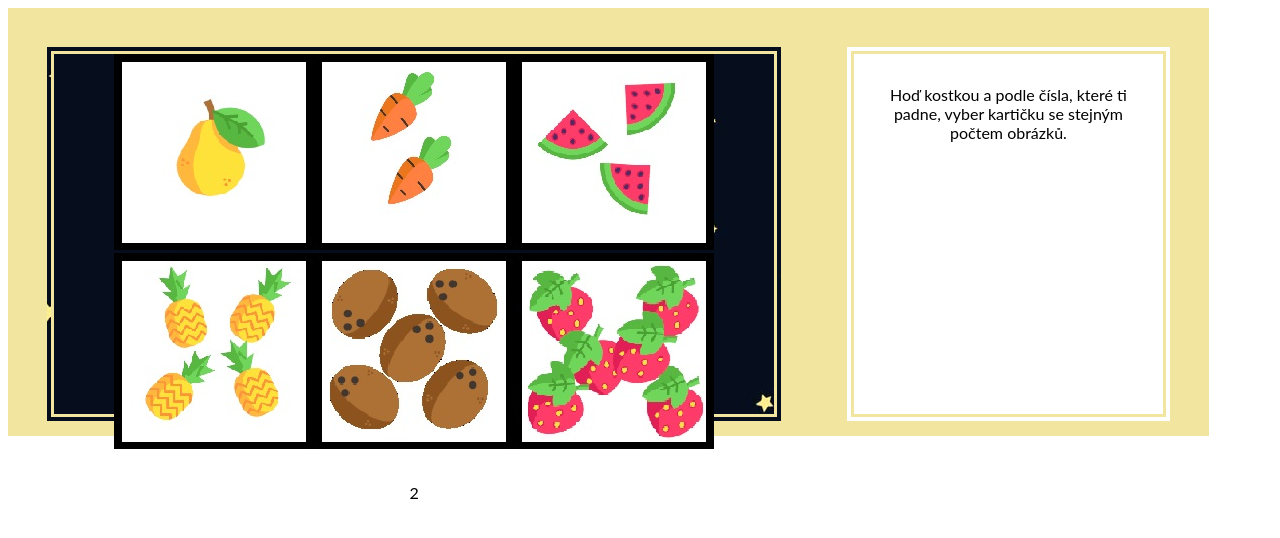
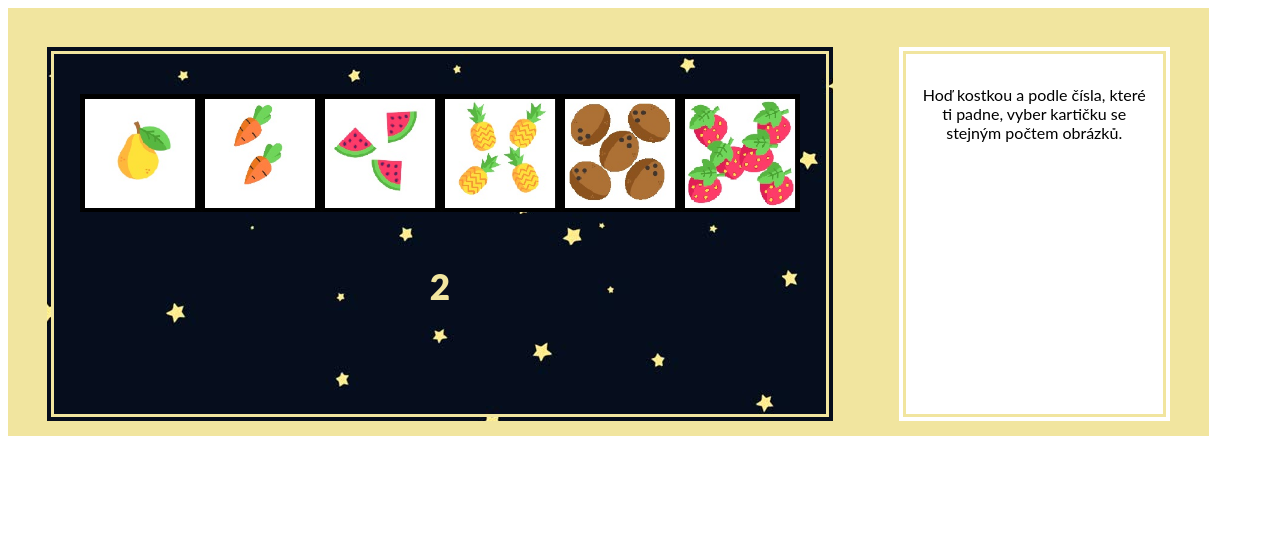
Before and after one commit to DorkaG/bludiste, a Vue app: page /kostka in a window 1280 px wide. Shown: the top 538 px of the page. Built offline with nearby package versions, Linux system fonts and the light colour scheme; what vue-js-modal would draw is missing.

Commit message:
naformatovaná kostka

```diff
--- a/src/App.vue
+++ b/src/App.vue
@@ -52,7 +52,7 @@
 
 p{
     padding: 15px;
-
+    color: black;
 
 }
 
--- a/src/components/Kostka.vue
+++ b/src/components/Kostka.vue
@@ -13,7 +13,7 @@
                         v-on:click="vyhodnot(index)"
                         >
 
-    <p>{{hod}}</p>
+    <p class="cislo">{{hod}}</p>
       </div>
       <div class="pokyny">
           <p>Hoď kostkou a podle čísla, které ti padne, vyber kartičku se stejným počtem obrázků.</p>
@@ -81,7 +81,19 @@ export default {
 }
 </script>
 
-<style>
+<style scope>
+
+.ovoce{
+    width: 120px;
+    padding-top: 40px;
+}
+
+.cislo{
+    font-size: 35px;
+    font-weight: 900;
+    color: rgb(241, 229, 159);
 
 
+}
+
 </style>
--- a/src/components/Zavod.vue
+++ b/src/components/Zavod.vue
@@ -120,7 +120,14 @@ export default {
     height: 50%;
 }
 
-
+.hra {
+    background-image: url("./../../src/assets/images/pozadi3.jpg");
+    margin: 3% 2% 1% 3%;
+    width: 90%;
+    height: 45vh;
+    background-color: white;
+    border: 10px double rgb(241, 229, 159);
+}
 
 
 
```
